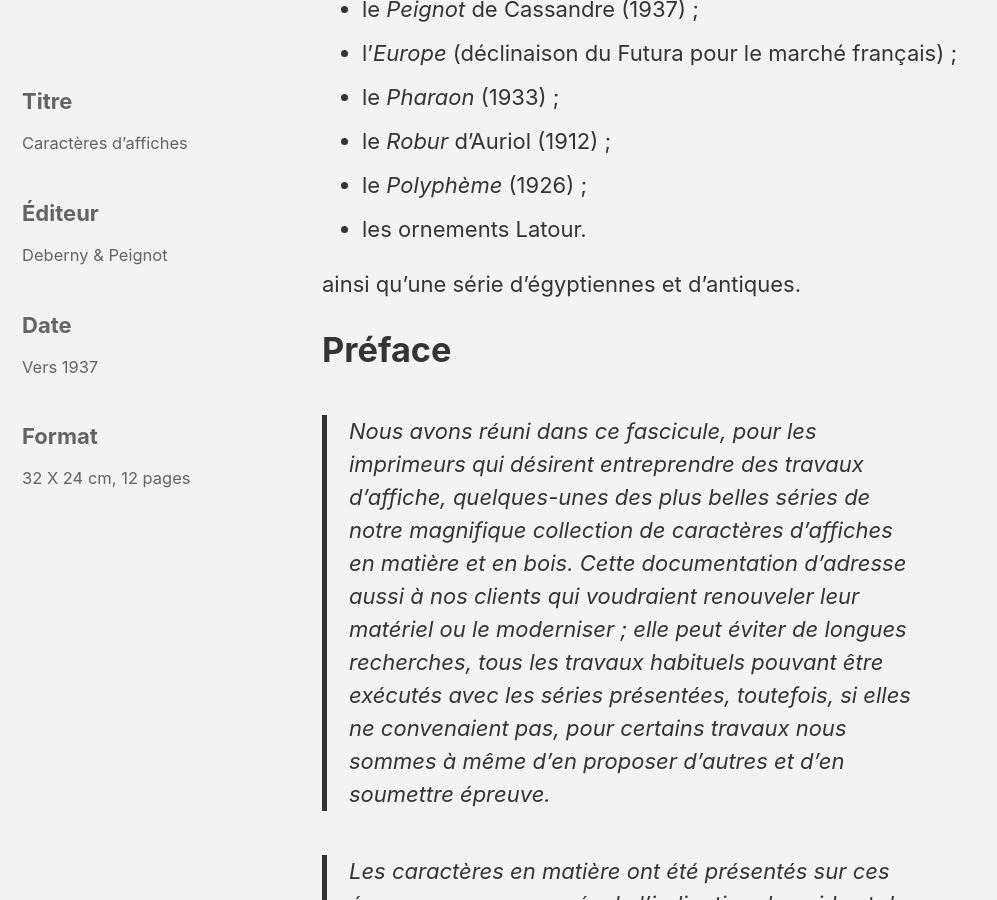
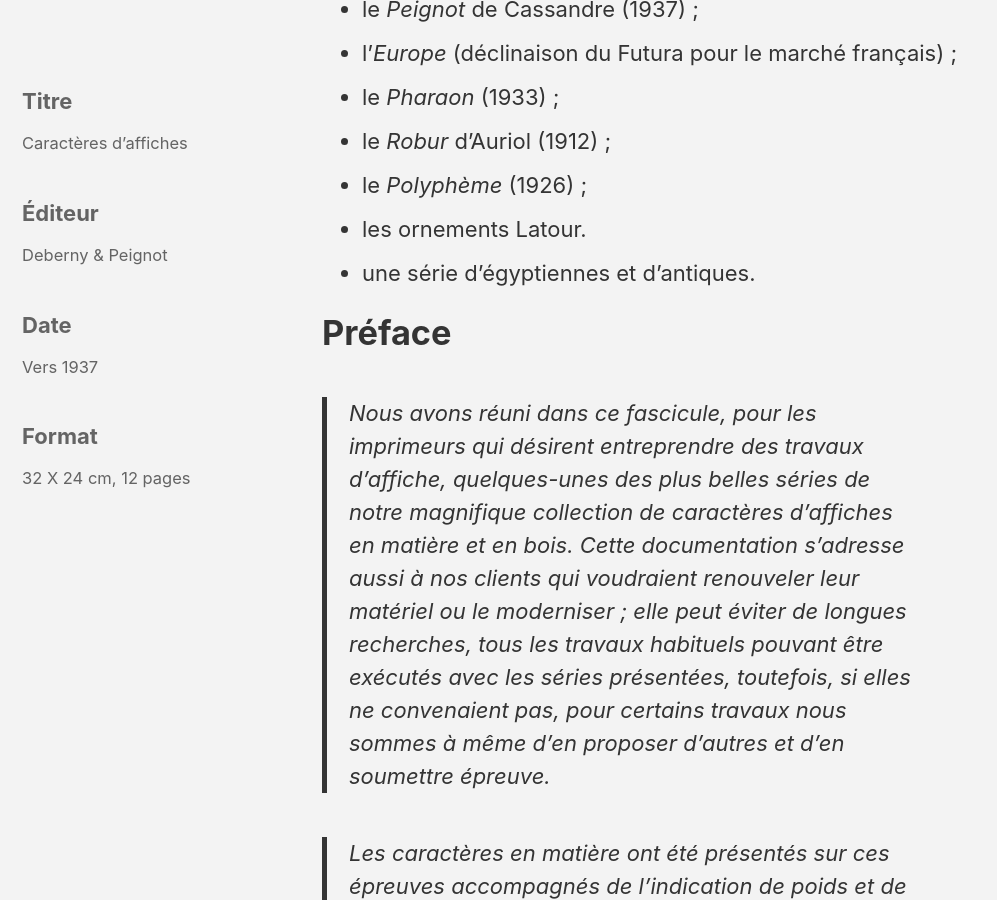
Before and after one commit to ampersandpresslab/carnetlab, a Jekyll site: the page built from _posts/2018-12-03-specimen-dp.md, in a window 1280 px wide and 900 px high, scrolled down 2377 px. Shown: the whole window, without its empty margins (0-997 px from the left). Built offline with Jekyll 4.4.1, drawn with Linux system fonts in a browser that asks for light colours; some of the changed lines change nothing that is shown; some of the changed text lies outside the part shown.

Commit message:
nouvel article

```diff
--- a/_posts/2018-12-03-specimen-dp.md
+++ b/_posts/2018-12-03-specimen-dp.md
@@ -49,7 +49,7 @@
   - url: >-
       assets/images/caraAffDP/Specimen-Caracteres-d-affiches_Deberny-et-Peignot_1937_0010.jpg
     image_path: >-
-      assets/images/caraAffDP/Specimen-Caracteres-d-affiches_Deberny-et-Peignot_1937_00101.jpg
+      assets/images/caraAffDP/Specimen-Caracteres-d-affiches_Deberny-et-Peignot_1937_0010.jpg
     alt: placeholder image 1
   - url: >-
       assets/images/caraAffDP/Specimen-Caracteres-d-affiches_Deberny-et-Peignot_1937_0011.jpg
@@ -72,9 +72,9 @@
       assets/images/caraAffDP/Specimen-Caracteres-d-affiches_Deberny-et-Peignot_1937_0014.jpg
     alt: placeholder image 2
   - url: >-
-      assets/images/caraAffDP/Specimen-Caracteres-d-affiches_Deberny-et-Peignot_1937_0015.jpg
+      assets/images/caraAffDP/Specimen-Caracteres-d-affiches_Deberny-et-Peignot_1937_0016.jpg
     image_path: >-
-      assets/images/caraAffDP/Specimen-Caracteres-d-affiches_Deberny-et-Peignot_1937_0015.jpg
+      assets/images/caraAffDP/Specimen-Caracteres-d-affiches_Deberny-et-Peignot_1937_0016.jpg
     alt: placeholder image 3
 ---
 
@@ -91,12 +91,11 @@
 - le _Robur_ d'Auriol (1912) ;
 - le _Polyphème_ (1926) ;
 - les ornements Latour.
-
-ainsi qu'une série d'égyptiennes et d'antiques.
+- une série d'égyptiennes et d'antiques.
 
 # Préface
 
-> Nous avons réuni dans ce fascicule, pour les imprimeurs qui désirent entreprendre des travaux d'affiche, quelques-unes des plus belles séries de notre magnifique collection de caractères d'affiches en matière et en bois. Cette documentation d'adresse aussi à nos clients qui voudraient renouveler leur matériel ou le moderniser ; elle peut éviter de longues recherches, tous les travaux habituels pouvant être exécutés avec les séries présentées, toutefois, si elles ne convenaient pas, pour certains travaux nous sommes à même d'en proposer d'autres et d'en soumettre épreuve.
+> Nous avons réuni dans ce fascicule, pour les imprimeurs qui désirent entreprendre des travaux d'affiche, quelques-unes des plus belles séries de notre magnifique collection de caractères d'affiches en matière et en bois. Cette documentation s'adresse aussi à nos clients qui voudraient renouveler leur matériel ou le moderniser ; elle peut éviter de longues recherches, tous les travaux habituels pouvant être exécutés avec les séries présentées, toutefois, si elles ne convenaient pas, pour certains travaux nous sommes à même d'en proposer d'autres et d'en soumettre épreuve.
 
 > Les caractères en matière ont été présentés sur ces épreuves accompagnés de l'indication de poids et de la composition des polices minima ainsi que de la catégorie du tarif applicable à chaque série afin de permettre éventuellement l'estimation des quantités et des prix. Les caractères d'affiches en matières sont fondus évidés à partir du corps 60 pour alléger les polices, leur résistance et la qualité de nos alliages sont trop connus pour qu'il nous soit nécessaire d'insister.
 
@@ -104,7 +103,9 @@
 
 > Que nos clients n'hésitent pas à nous consulter ou a interroger nos représentants, sur simple demande et sans aucun engagement nous établissons le devis des caractères choisis, à nos meilleurs conditions suivant l'importance de la commande éventuelle.
 
-Cette préface nous apprend une chose importante, la production est bien faîte sur place, par la fonderie. Deberny & Peignot, à cette date du moins, n'a pas recourt à un prestataire pour la réalisation de ses caractères en bois. Ça n'est pas toujours le cas dans les fonderie, et ce le sera de moins en moins après guerre.
+Cette préface nous apprend une chose importante, la production est bien faite sur place, par la fonderie. Deberny & Peignot, à cette date du moins, n'a pas recourt à un prestataire pour la réalisation de ses caractères en bois. Ça n'est pas toujours le cas dans les fonderie, et ce le sera de moins en moins après guerre.
+
+Le spécimen s'achève sur une publicité pour la presse à épreuve de Deberny et Peignot.
 
 {% include gallery caption="Quelques images du catalogue." %}
 
```
